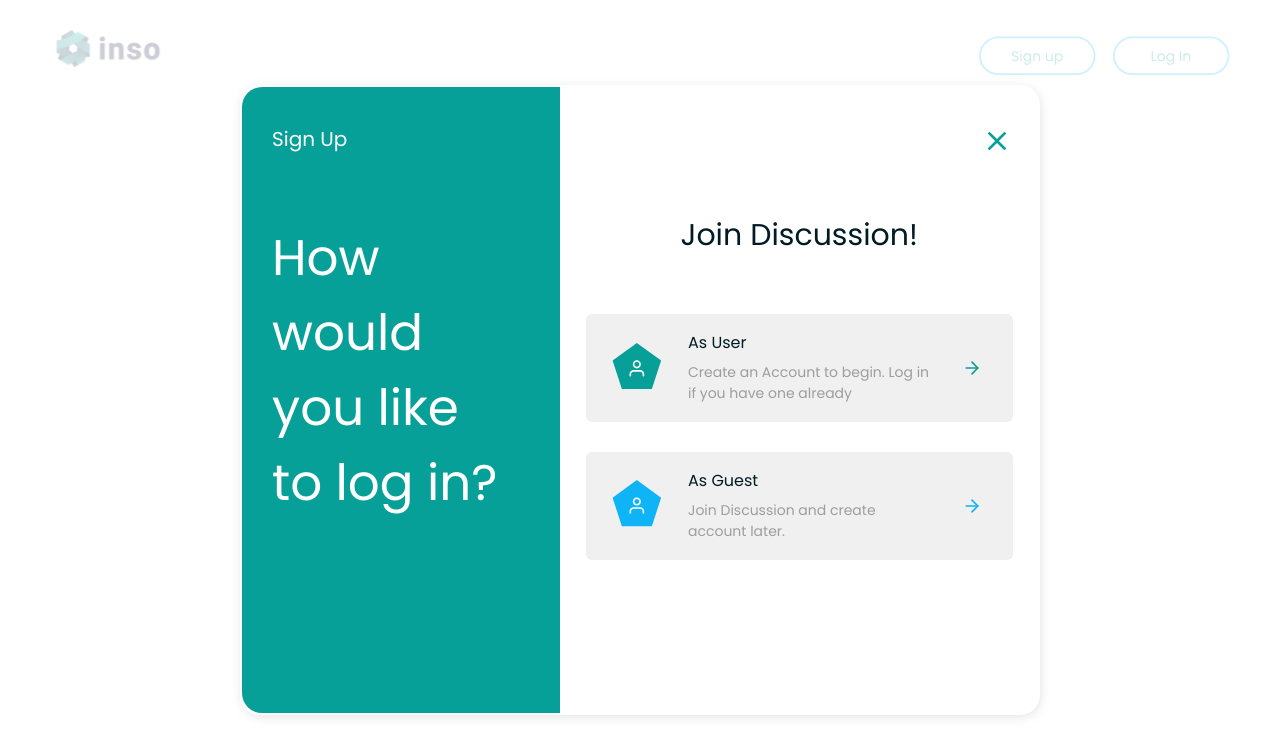
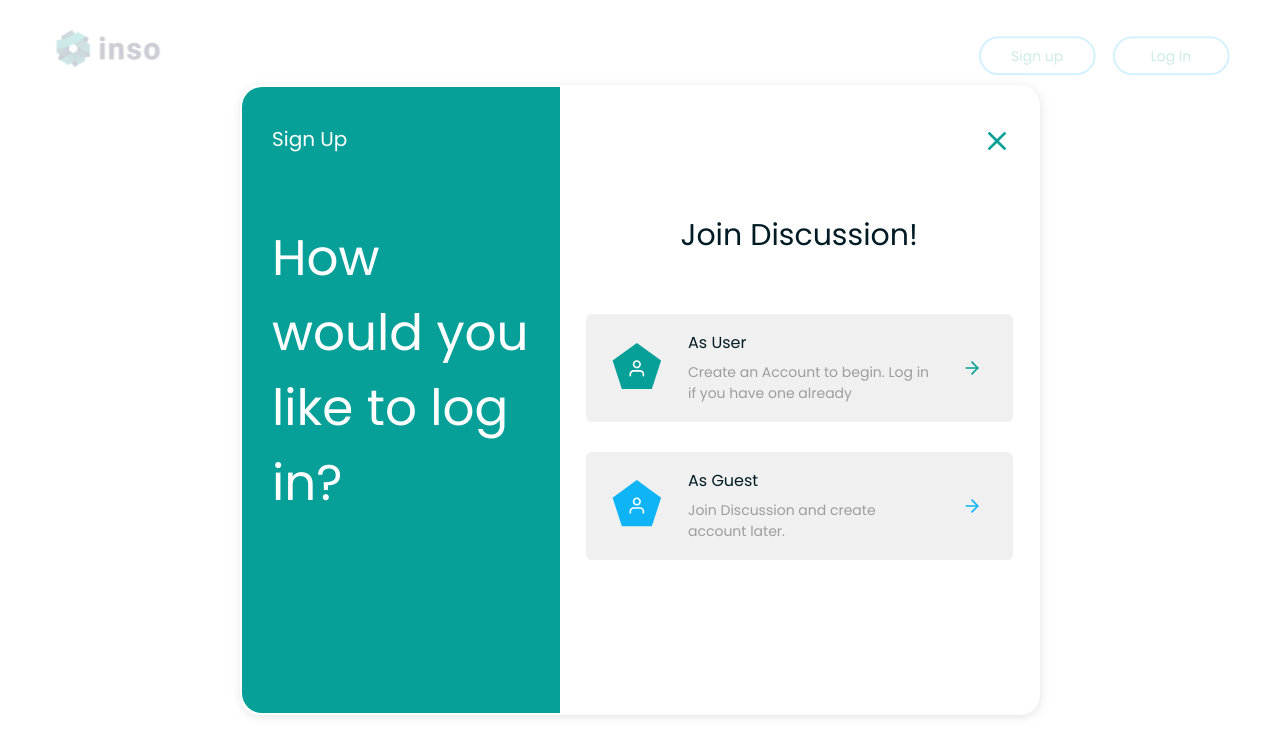
Before and after one commit to The-olajumoke/Pretzl, a React (Create React App) app: page /log-in in a window 1280 px wide. Both pictures are taken after a click on the button "Sign up". Shown: the top 756 px of the page. Built offline with nearby package versions, Linux system fonts and the light colour scheme.

Commit message:
fixed sub-container width

```diff
--- a/src/Styling/signInCont.css
+++ b/src/Styling/signInCont.css
@@ -29,8 +29,10 @@
   overflow: scroll;
 }
 .sub-container {
-  width: 1050px;
-  height: 700px;
+  /* width: 1050px; */
+  /* height: 700px; */
+  height: 630px;
+    width:850px;
   box-shadow: 1px 2px 10px rgba(169, 169, 169, 0.3);
   padding: 2px;
   border-radius: 20px;
@@ -40,7 +42,7 @@
 .left-container {
   width: 40%;
   height: 100%;
-  padding: 34px 53px 128px 49px;
+  padding: 34px 25px 128px 49px;
   display: flex;
   flex-direction: column;
   justify-content: space-between;
@@ -70,7 +72,8 @@
   line-height: 75px;
   display: flex;
   align-items: center;
-  padding-right: 35px;
+  padding-right:0;
+  width: 100%;
 }
 .extraText {
   height: 60px;
@@ -84,7 +87,7 @@
 }
 
 
-@media (max-width: 1899px) {
+/* @media (max-width: 1899px) {
   .sub-container {
     height: 700px;
     width: 1020px;
@@ -92,8 +95,8 @@
   .largeText {
     padding-right: 5px;
   }
-}
-@media (max-width: 1600px) {
+} */
+/* @media (max-width: 1600px) {
   .sub-container {
     width: 1000px;
     height: 700px;
@@ -101,13 +104,13 @@
   .largeText {
     padding-right: 35px;
   }
-}
-@media (max-width: 1440px) {
+} */
+/* @media (max-width: 1440px) {
   .sub-container {
     width: 990px;
     height: 650px;
   }
-}
+} */
 @media (max-width: 1284px) {
   .sub-container {
     height: 630px;
@@ -115,13 +118,13 @@
   }
   .left-container {
     width: 40%;
-    padding: 34px 40px 128px 30px;
+    padding: 34px 25px 128px 30px;
   }
   .right-container {
     width: 60%;
   }
   .largeText {
-    padding-right: 20px;
+    padding-right: 1px;
   }
   .title {
     font-size: 20px;
@@ -150,7 +153,7 @@
     font-size: 20px;
   }
   .largeText {
-    padding-right: 0;
+    padding-right:50px;
     font-size: 43px;
   }
   .extraText {
@@ -260,8 +263,7 @@
     font-size: 25px;
     height: 90px;
     line-height: 38px;
-    padding-right: 0;
-    padding-right: 30px;
+    padding-right: 20px;
   }
   .extraText {
     font-size: 12px;
--- a/src/pages/SignUp3.js
+++ b/src/pages/SignUp3.js
@@ -2,12 +2,9 @@ import React, { useState } from "react";
 import * as Yup from "yup";
 import "../Styling/SignUp.css";
 import { Link } from "react-router-dom";
-
 import { FiArrowLeft } from "react-icons/fi";
-
 import { MdClose } from "react-icons/md";
 import SignInCont from "../components/SignInCont";
-
 import { Form, Formik } from "formik";
 import InputCheckbox from "../components/Form/InputCheckbox";
 import FormErrorMessage from "../components/Form/FormErrorMessage";
```
